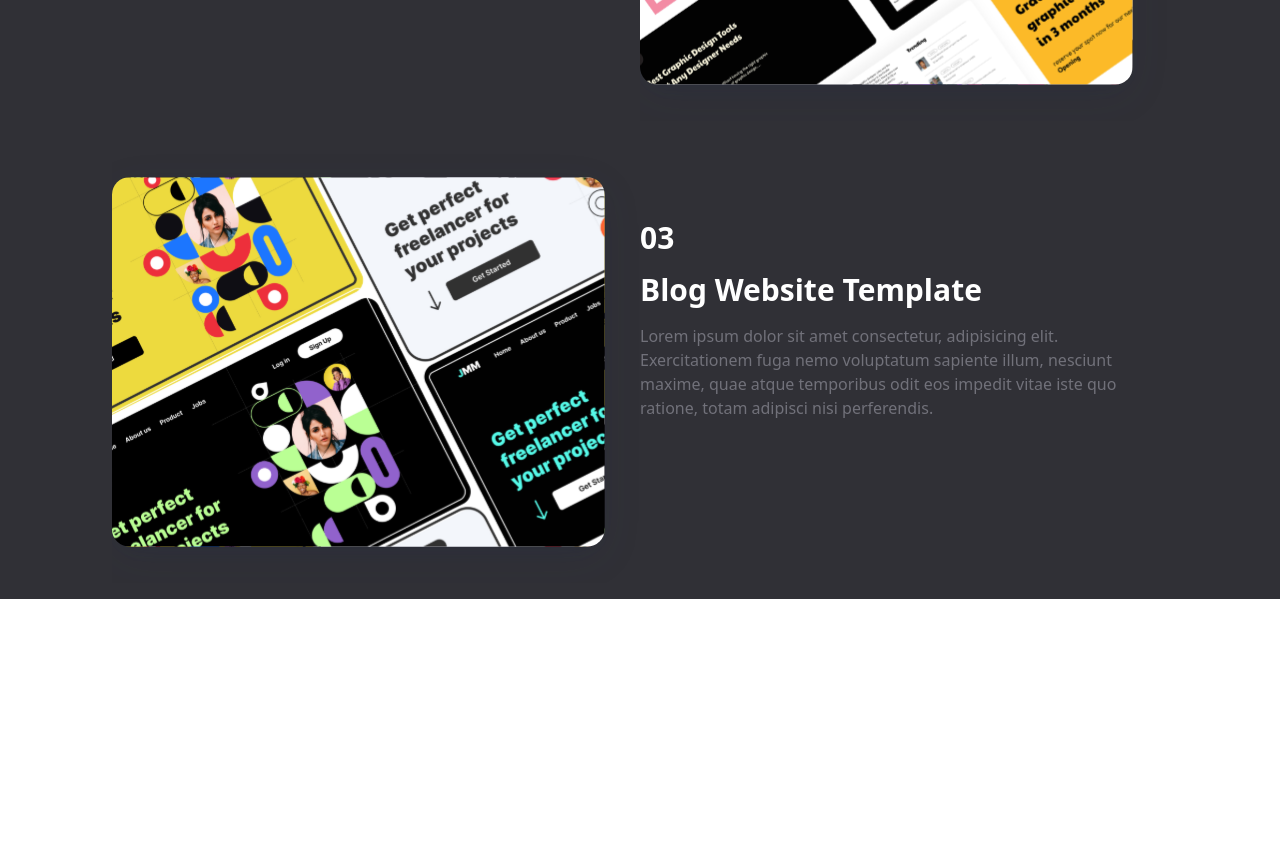
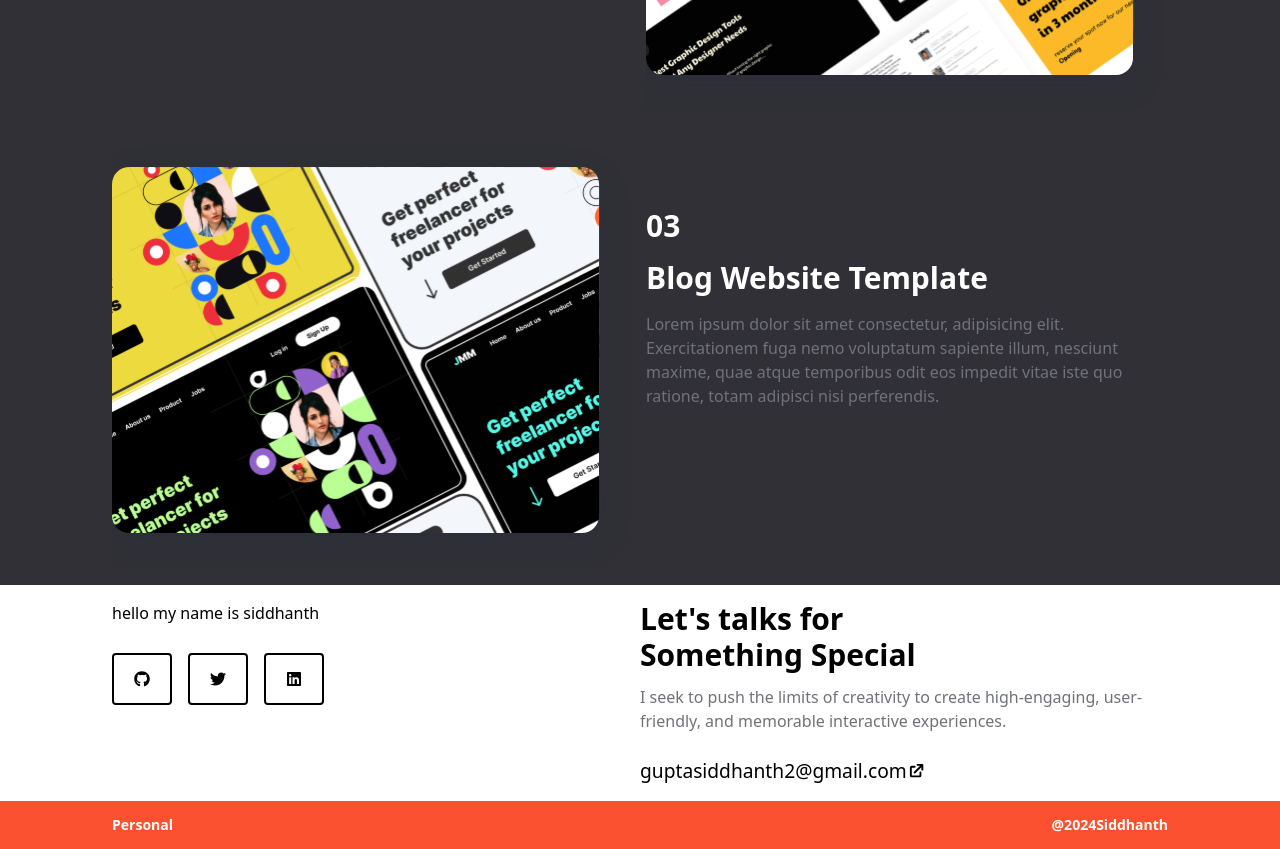
Before and after one commit to sid21-1/portfolio-webiste, a React (Vite) app: page / in a window 1280 px wide. Shown: the part 2380-3229 px from the top of the page. Before the commit the page ends 2979 px from the top, so only its background shows below. Built offline with nearby package versions, Linux system fonts and the light colour scheme.

Commit message:
made the footer

```diff
--- a/src/App.jsx
+++ b/src/App.jsx
@@ -4,15 +4,19 @@ import LandingPage from "./components/LandingPage";
 import Skills from "./components/Skills";
 import About from "./components/About";
 import Projects from "./components/Projects";
+import Form from "./components/Form";
+import Footer from "./components/Footer";
 
 function App() {
   return (
     <>
       <Navbar />
-      <LandingPage/>
+      <LandingPage />
       {/* <Skills/> */}
-      <About/>
-      <Projects/>
+      <About />
+      <Projects />
+      <Form />
+      <Footer />
     </>
   );
 }
--- /dev/null
+++ b/src/components/Footer.jsx
@@ -0,0 +1,12 @@
+import React from "react";
+
+const Footer = () => {
+  return (
+    <div className="w-full h-12 bg-[#FC5130] flex justify-between items-center px-8 md:px-28 text-white text-sm font-semibold">
+      <div>Personal</div>
+      <div>@2024Siddhanth</div>
+    </div>
+  );
+};
+
+export default Footer;
--- /dev/null
+++ b/src/components/Form.jsx
@@ -0,0 +1,49 @@
+import React from "react";
+import SocialMediaBtn from "./SocialMediaBtn";
+import { FaGithub, FaTwitter, FaLinkedin } from "react-icons/fa";
+import { HiExternalLink } from "react-icons/hi";
+const Form = () => {
+  const socialMediaIcons = [
+    { icon: <FaGithub />, url: "https://github.com/sid21-1" },
+    { icon: <FaTwitter />, url: "https://twitter.com/Siddhanth821" },
+    {
+      icon: <FaLinkedin />,
+      url: "https://www.linkedin.com/in/siddhanthgupta0629/",
+    },
+  ];
+
+  const handleClick = (url) => {
+    window.open(url, "_blank");
+  };
+
+  return (
+    <div className="w-full h-auto px-8 py-4 md:px-28 flex flex-col md:flex-row">
+      <div className="w-full md:w-1/2 ">
+        <h1>hello my name is siddhanth</h1>
+        <div className=" icon-div  flex items-start mb-10  w-full  mt-7 ">
+          {socialMediaIcons.map(({ icon, url }, index) => (
+            <SocialMediaBtn key={index} onClick={() => handleClick(url)}>
+              {icon}
+            </SocialMediaBtn>
+          ))}
+        </div>
+      </div>
+      <div className=" w-full md:w-1/2">
+        <h1 className="text-3xl font-extrabold">Let's talks for </h1>
+        <h1 className="text-3xl font-extrabold mb-3">Something Special </h1>
+        <p className="text-[#71717A] text-[1rem] mb-6">
+          I seek to push the limits of creativity to create high-engaging,
+          user-friendly, and memorable interactive experiences.
+        </p>
+        <a
+          href="mailto:guptasiddhanth2@gmail.com"
+          className="text-black font-medium flex items-center text-[1.2rem] hover:text-gray-700 duration-300"
+        >
+          guptasiddhanth2@gmail.com <HiExternalLink />
+        </a>
+      </div>
+    </div>
+  );
+};
+
+export default Form;
--- a/src/components/Projects.jsx
+++ b/src/components/Projects.jsx
@@ -58,7 +58,7 @@ const ProjectList = () => {
         {projectsData.map((project) => (
           <div
             key={project.id}
-            className="px-8 py-4 md:px-28 flex flex-col md:flex-row md:justify-center md:items-center md:w-full"
+            className="px-8 py-4 md:px-28 flex flex-col md:flex-row md:justify-center md:items-center md:w-full md:gap-3"
           >
             <div
               className={`flex justify-center items-center md:w-1/2 ${
```
